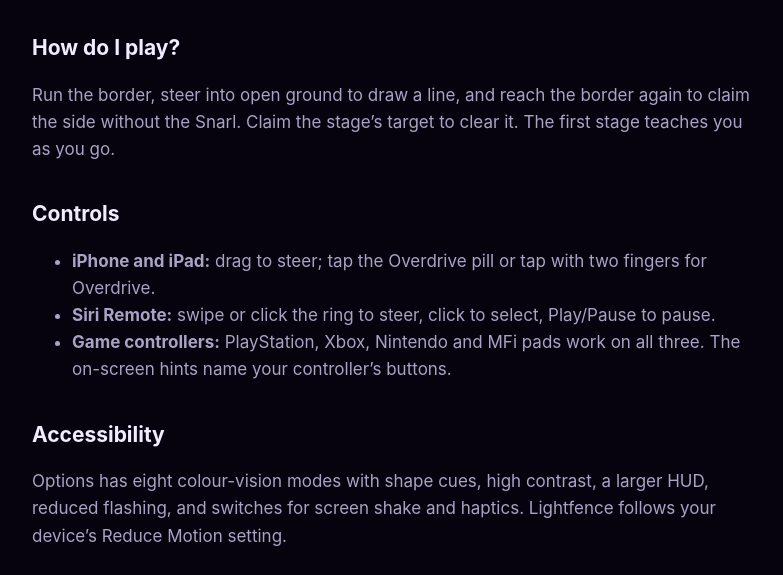
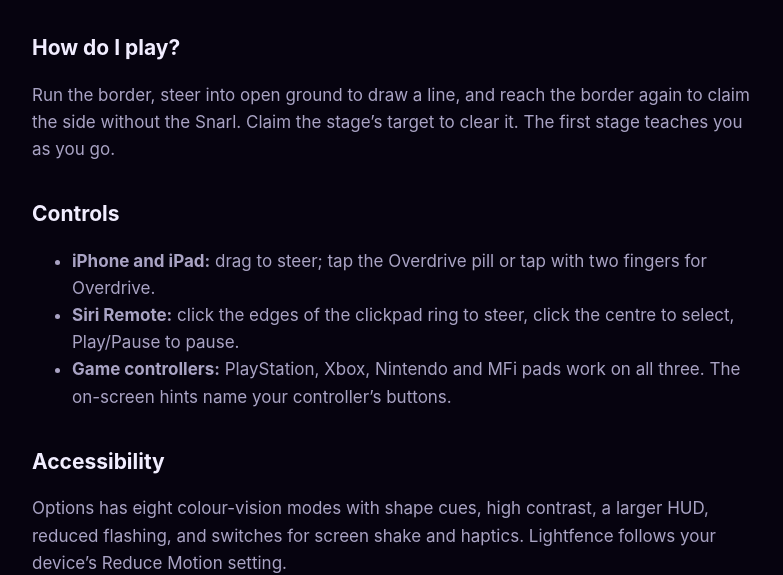
Before and after one commit to itrimble/lightfence-site, a plain HTML site: page support.html in a window 1280 px wide. Shown: the part 231-806 px from the top of the page, without its empty margins (248-1031 px from the left). Drawn offline with Linux system fonts and the light colour scheme.

Commit message:
Siri Remote steers with the clickpad ring only
The game no longer steers by swiping the touch surface (too flaky).

Claude-Session: https://claude.ai/code/session_01FMMg3GuCjFokHRxm2rGSGw

```diff
--- a/support.html
+++ b/support.html
@@ -47,7 +47,7 @@
   <h2>Controls</h2>
   <ul>
     <li><b>iPhone and iPad:</b> drag to steer; tap the Overdrive pill or tap with two fingers for Overdrive.</li>
-    <li><b>Siri Remote:</b> swipe or click the ring to steer, click to select, Play/Pause to pause.</li>
+    <li><b>Siri Remote:</b> click the edges of the clickpad ring to steer, click the centre to select, Play/Pause to pause.</li>
     <li><b>Game controllers:</b> PlayStation, Xbox, Nintendo and MFi pads work on all three. The on-screen hints name your controller&rsquo;s buttons.</li>
   </ul>
 
```
Also changed, not shown: index.html (+1 -1 lines).
